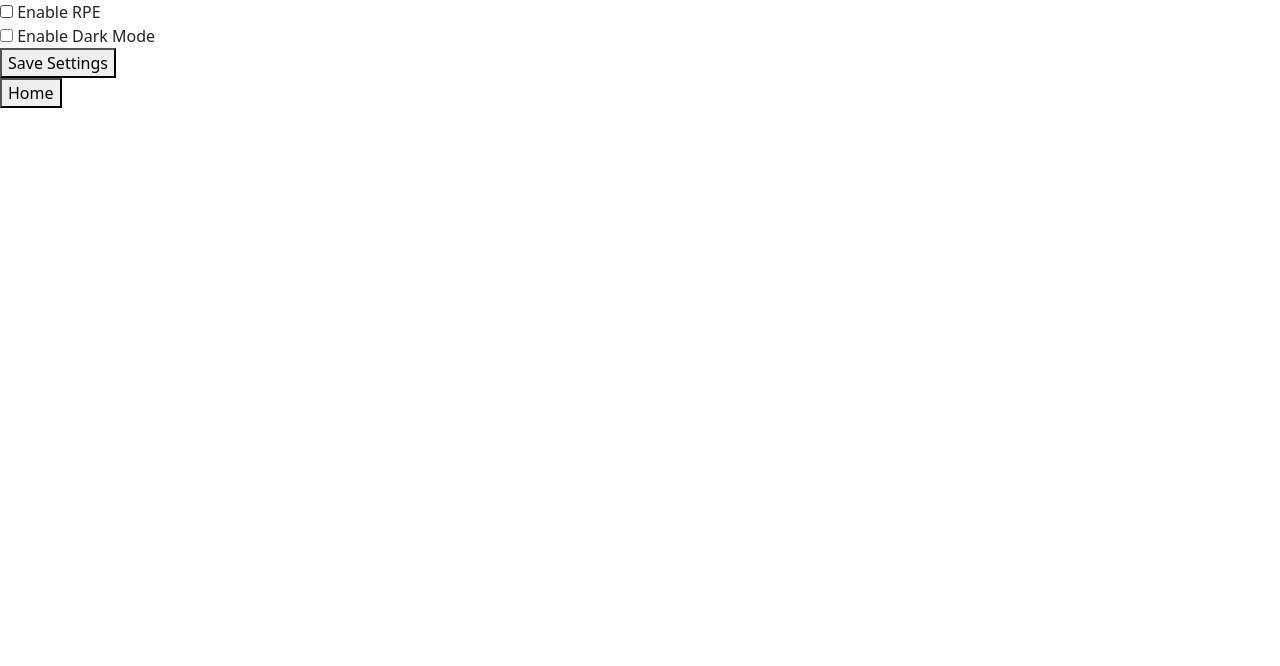
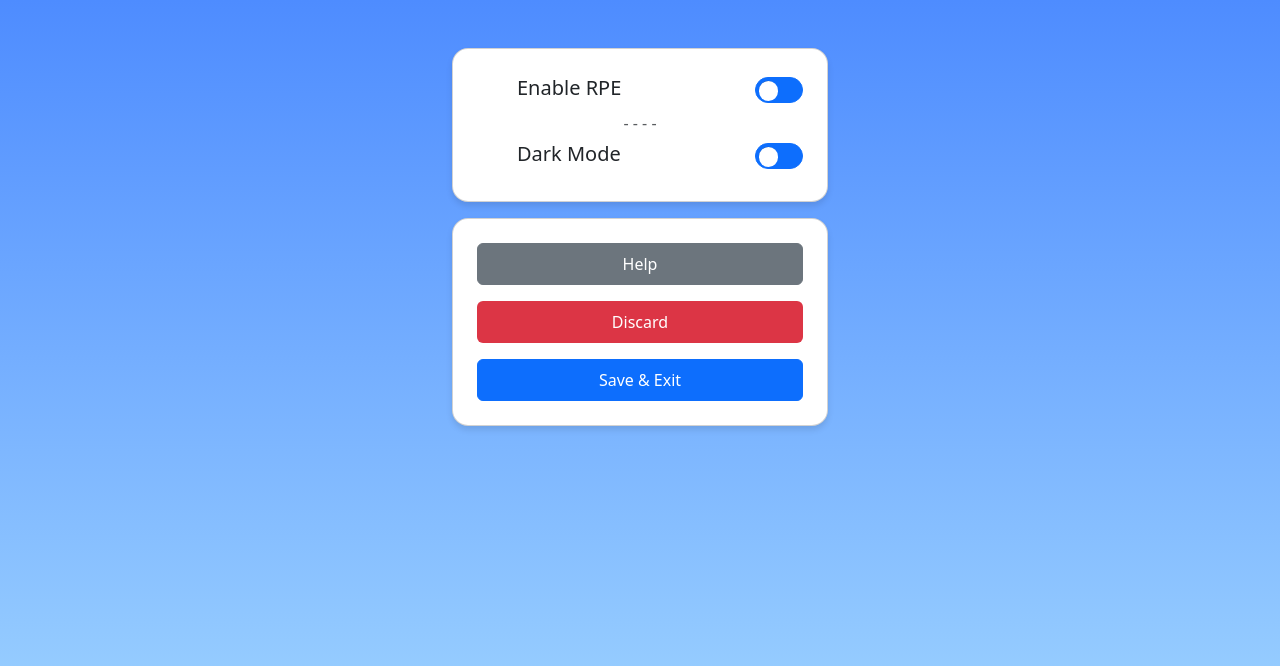
Before and after one commit to Calebf2424/Workout-Logger, a Flask app: page /settings in a window 1280 px wide. Shown: the top 666 px of the page. Run offline with Flask 3, Linux system fonts and the light colour scheme; some libraries are stand-ins or nearby versions.

Commit message:
settings

```diff
--- a/app.py
+++ b/app.py
@@ -94,7 +94,7 @@ def settings():
     if request.method == "POST":
         app_settings["rpe_enabled"] = request.form.get("rpe_enabled") == "on"
         app_settings["dark_mode"] = request.form.get("dark_mode") == "on"
-        return redirect(url_for("settings"))
+        return redirect(url_for("index"))
 
     return render_template("settings.html", settings=app_settings)
 
--- a/templates/settings.html
+++ b/templates/settings.html
@@ -1,27 +1,94 @@
-<!DOCTYPE html>
-<html lang="en">
-<head>
-    <meta charset="UTF-8">
-    <meta name="viewport" content="width=device-width, initial-scale=1">
+{% extends "base.html" %}
+{% block title %}Settings – Workout Tracker{% endblock %}
 
-    <title>Settings</title>
+{% block content %}
+  <style>
+    .form-switch .form-check-input {
+      width: 3rem;
+      height: 1.6rem;
+      background-color: #0d6efd;  /* blue track default */
+      border: 1px solid #0d6efd;
+      border-radius: 1.6rem;
+      position: relative;
+      appearance: none;
+      outline: none;
+      cursor: pointer;
+      transition: background-color 0.25s ease-in-out;
+    }
 
-    <!-- Bootstrap CSS -->
-    <link href="https://cdn.jsdelivr.net/npm/bootstrap@5.0.2/dist/css/bootstrap.min.css" rel="stylesheet" integrity="sha384-EVSTQN3/azprG1Anm3QDgpJLIm9Nao0Yz1ztcQTwFspd3yD65VohhpuuCOmLASjC" crossorigin="anonymous">
-</head>
-<body>
-    <form method="POST">
-        <label><input type="checkbox" name="rpe_enabled" {% if settings.rpe_enabled %}checked{% endif %}> Enable RPE</label><br>
-        <label><input type="checkbox" name="dark_mode" {% if settings.dark_mode %}checked{% endif %}> Enable Dark Mode</label><br>
+    /* white track when checked */
+    .form-switch .form-check-input:checked {
+      background-color: #ffffff;
+    }
 
-        <button type="submit">Save Settings</button>
+    /* dot */
+    .form-switch .form-check-input::after {
+      content: "";
+      position: absolute;
+      top: 0.2rem;
+      left: 0.2rem;
+      width: 1.2rem;
+      height: 1.2rem;
+      border-radius: 50%;
+      background-color: #ffffff;  /* white dot by default */
+      transition: left 0.25s ease-in-out, background-color 0.25s ease-in-out;
+    }
+
+    /* blue dot when checked */
+    .form-switch .form-check-input:checked::after {
+      left: 1.6rem;
+      background-color: #0d6efd;
+    }
+
+
+    /* Discard button hover‑invert */
+    .btn-discard {
+      background: #dc3545;
+      color: #fff;
+    }
+    .btn-discard:hover,
+    .btn-discard:focus {
+      background: transparent;
+      color: #dc3545;
+      border: 1px solid #dc3545;
+    }
+  </style>
+
+
+  <div class="row justify-content-center w-100" style="max-width: 400px;">
+    <form action="{{ url_for('settings') }}" method="POST" class="w-100">
+      <!-- Toggles Card -->
+      <div class="col-12 mb-3">
+        <div class="card home-card p-4">
+          <!-- RPE toggle -->
+          <div class="form-check form-switch d-flex justify-content-between align-items-center mb-2">
+            <label class="form-check-label fs-5 mb-0" for="rpeSwitch">Enable RPE</label>
+            <input type="checkbox" class="form-check-input" id="rpeSwitch" name="rpe_enabled"
+                   {% if settings.rpe_enabled %}checked{% endif %}>
+          </div>
+
+          <!-- Separator -->
+          <div class="text-center text-muted mb-1">- - - -</div>
+
+          <!-- Dark mode toggle -->
+          <div class="form-check form-switch d-flex justify-content-between align-items-center mb-2">
+            <label class="form-check-label fs-5 mb-0" for="darkSwitch">Dark Mode</label>
+            <input type="checkbox" class="form-check-input" id="darkSwitch" name="dark_mode"
+                   {% if settings.dark_mode %}checked{% endif %}>
+          </div>
+        </div>
+      </div>
+
+      <!-- Action buttons card -->
+      <div class="col-12">
+        <div class="card home-card p-4 text-center">
+          <div class="d-grid gap-3">
+            <button type="button" class="btn btn-secondary py-2">Help</button>
+            <a href="{{ url_for('index') }}" class="btn btn-discard py-2">Discard</a>
+            <button type="submit" class="btn btn-primary py-2">Save &amp; Exit</button>
+          </div>
+        </div>
+      </div>
     </form>
-    <a href="/"><button>Home</button></a>
-  <!-- Bootstrap JS bundle with Popper -->
-  <script
-    src="https://cdn.jsdelivr.net/npm/bootstrap@5.0.2/dist/js/bootstrap.bundle.min.js"
-    integrity="sha384-MrcW6ZMFYlzcLA8Nl+NtUVF0sA7MsXsP1UyJoMp4YLEuNSfAP+JcXn/tWtIaxVXM"
-    crossorigin="anonymous"
-  ></script>
-</body>
-</html>
+  </div>
+{% endblock %}
```
